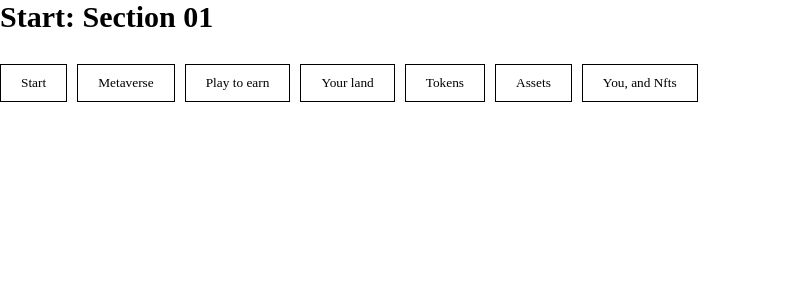
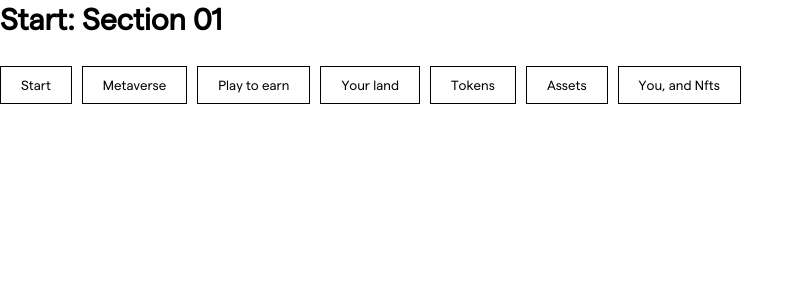
Before and after one commit to handosensei/meta-life, a Nuxt app: page / in a window 1280 px wide. Shown: the top 300 px of the page, without its empty margins (0-804 px from the left). Built offline with nearby package versions, Linux system fonts and the light colour scheme.

Commit message:
Add Matter font (#17)

```diff
--- a/assets/scss/base.scss
+++ b/assets/scss/base.scss
@@ -5,6 +5,7 @@ html {
 }
 
 body {
+  font-family: var(--font-base);
   font-kerning: normal;
   text-rendering: optimizeSpeed;
   text-size-adjust: 100%;
--- a/assets/scss/fonts.scss
+++ b/assets/scss/fonts.scss
@@ -0,0 +1,6 @@
+@font-face {
+  font-family: 'Matter';
+  src: url('/fonts/Matter-Regular.woff2') format('woff2'), url('/fonts/Matter-Regular.woff') format('woff');
+  font-style: normal;
+  font-weight: 400;
+}
--- a/assets/scss/vars.scss
+++ b/assets/scss/vars.scss
@@ -0,0 +1,3 @@
+:root {
+  --font-base: 'Matter';
+}
--- a/layouts/default.vue
+++ b/layouts/default.vue
@@ -14,26 +14,26 @@ export default {
     window.addEventListener('resize', throttle(this.onResize, 66), false);
     requestAnimationFrame(this.onRaf);
 
-    // this.loadFonts();
+    this.loadFonts();
     this.setWindowSize();
   },
 
   methods: {
-    // loadFonts() {
-    //   const hasCustomFont = false
-    //   if (document.fonts && hasCustomFont) {
-    //     const Font = new FontFace('Font-Name', 'url(/fonts/Font-Name.woff2)', {
-    //       style: 'normal',
-    //       weight: '400'
-    //     })
-    //     Promise.all([Font.load()]).then(() => {
-    //       document.fonts.add(Font)
-    //       this.$root.$emit('fonts:loaded')
-    //     })
-    //   } else {
-    //     this.$root.$emit('fonts:loaded')
-    //   }
-    // },
+    loadFonts() {
+      const hasCustomFont = true;
+      if (document.fonts && hasCustomFont) {
+        const Font = new FontFace('Matter', 'url(/fonts/Matter-Regular.woff2)', {
+          style: 'normal',
+          weight: '400'
+        })
+        Promise.all([Font.load()]).then(() => {
+          document.fonts.add(Font)
+          this.$root.$emit('fonts:loaded')
+        })
+      } else {
+        this.$root.$emit('fonts:loaded')
+      }
+    },
 
     onResize() {
       this.setWindowSize();
```
Also changed, not shown: static/fonts/Matter-Regular.woff (added), static/fonts/Matter-Regular.woff2 (added).
